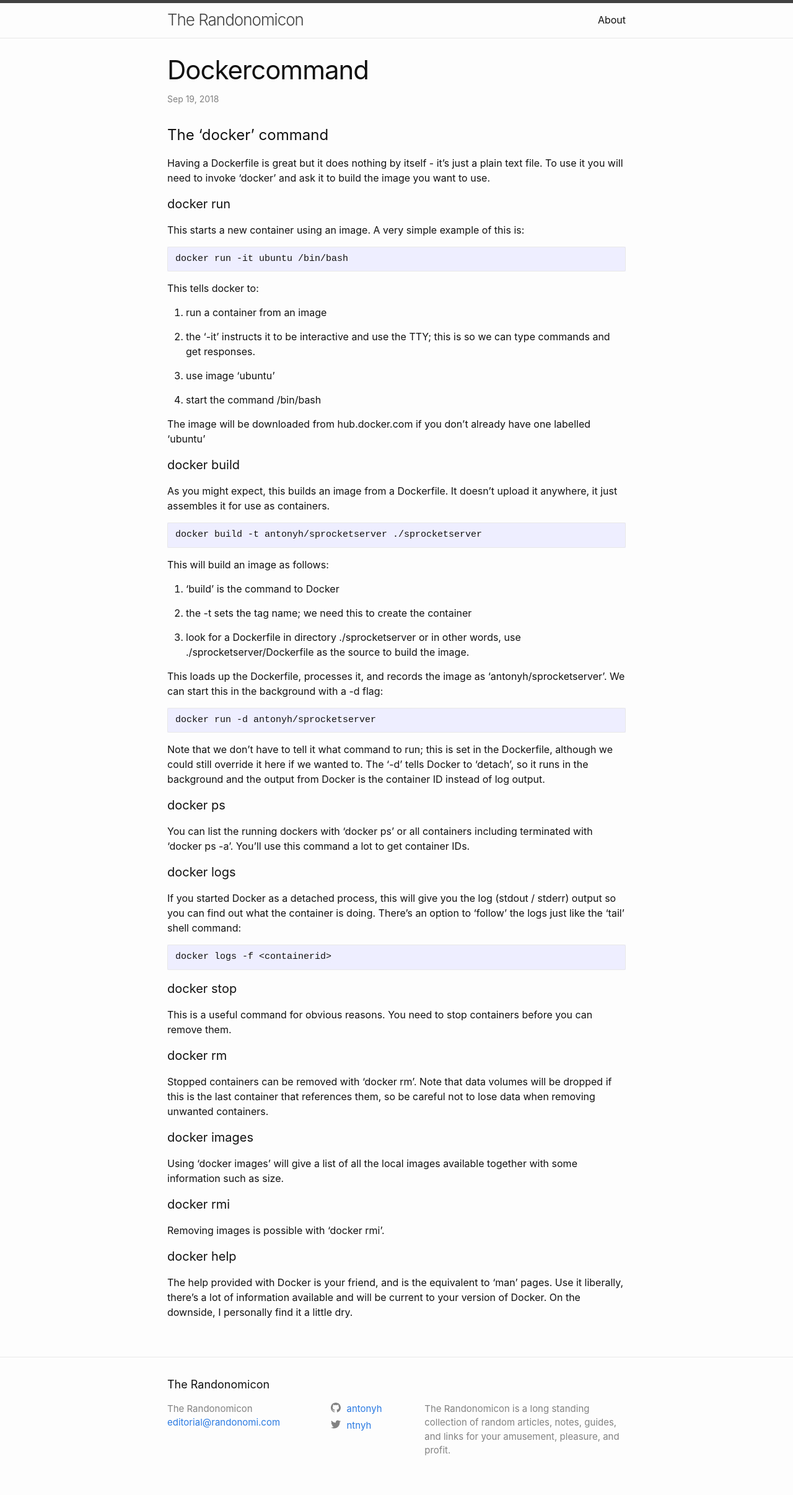
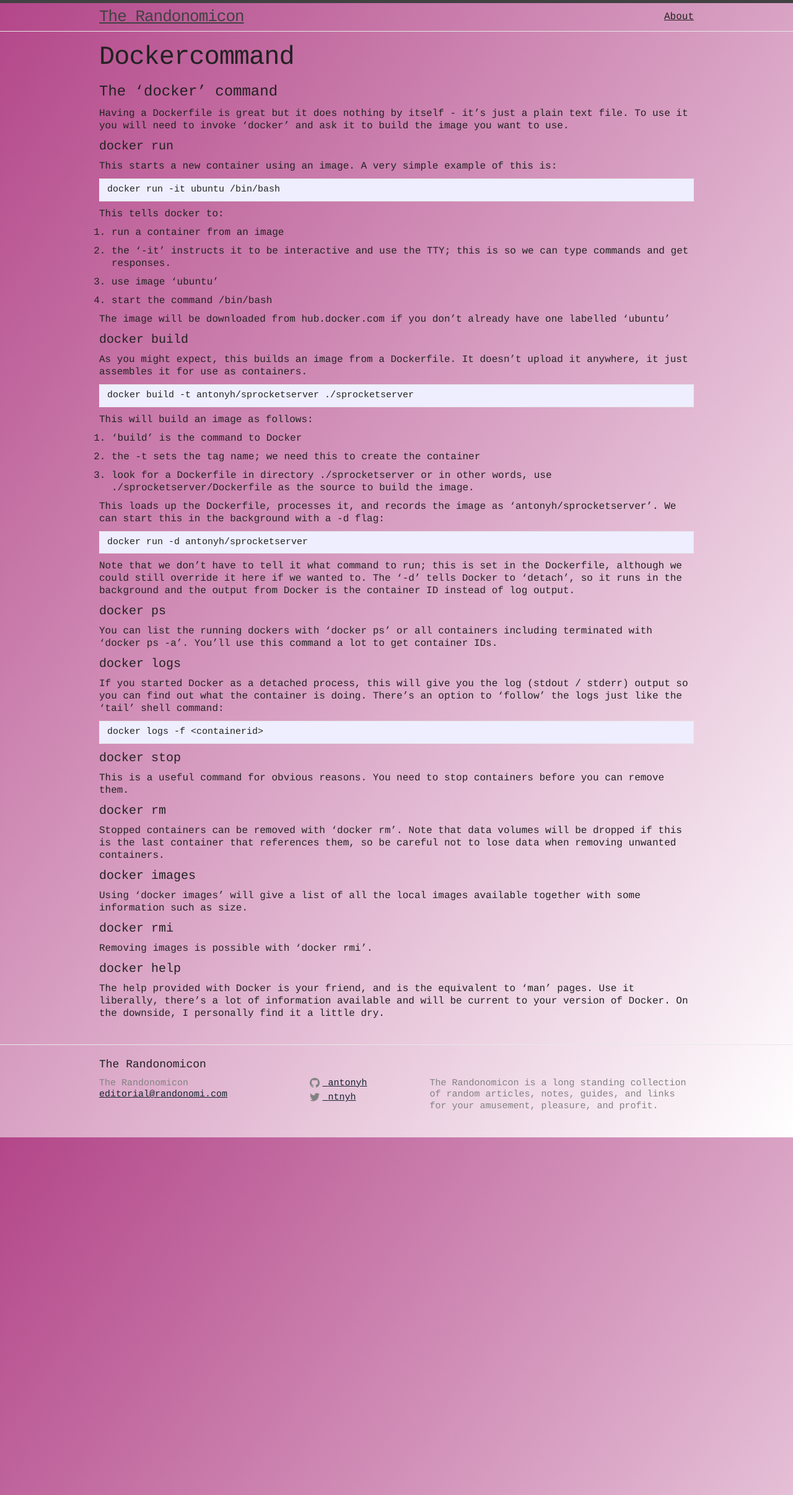
Before and after one commit to antonyh/randonomicon, a Jekyll site: the page built from _posts/2018-09-19-dockercommand.markdown, in a window 1280 px wide. Shown: the whole page at 62% size. Built offline with Jekyll 4.4.1, drawn with Linux system fonts in a browser that asks for light colours.

Commit message:
Random styling

```diff
--- a/_layouts/home.html
+++ b/_layouts/home.html
@@ -10,7 +10,10 @@ layout: default
   {{ content }}
 
   {%- if site.posts.size > 0 -%}
+    {%- if page.list_title -%}
     <h2 class="post-list-heading">{{ page.list_title | default: "Posts" }}</h2>
+    {%- endif -%}
+
     <ul class="post-list">
       {%- for post in site.posts -%}
       <li>
--- a/_sass/minima.scss
+++ b/_sass/minima.scss
@@ -2,17 +2,18 @@
 
 // Define defaults for each variable.
 
-$base-font-family: -apple-system, BlinkMacSystemFont, "Segoe UI", Roboto, Helvetica, Arial, sans-serif, "Apple Color Emoji", "Segoe UI Emoji", "Segoe UI Symbol" !default;
+$base-font-family: "courier", -apple-system, BlinkMacSystemFont, "Segoe UI", Roboto, Helvetica, Arial, sans-serif, "Apple Color Emoji", "Segoe UI Emoji", "Segoe UI Symbol" !default;
 $base-font-size:   16px !default;
 $base-font-weight: 400 !default;
 $small-font-size:  $base-font-size * 0.875 !default;
-$base-line-height: 1.5 !default;
+$base-line-height: 1.25 !default;
 
-$spacing-unit:     30px !default;
+$spacing-unit:     20px !default;
 
-$text-color:       #111 !default;
-$background-color: #fdfdfd !default;
-$brand-color:      #2a7ae2 !default;
+$text-color:       #222222 !default;
+$background-color: #b34689; //#fdfdfd !default;
+$brand-color:      #768582 !default;
+$link-color:       #162532 !default;
 
 $grey-color:       #828282 !default;
 $grey-color-light: lighten($grey-color, 40%) !default;
@@ -21,7 +22,7 @@ $grey-color-dark:  darken($grey-color, 25%) !default;
 $table-text-align: left !default;
 
 // Width of the content area
-$content-width:    800px !default;
+$content-width:    1000px !default;
 
 $on-palm:          600px !default;
 $on-laptop:        800px !default;
--- a/_sass/minima/_base.scss
+++ b/_sass/minima/_base.scss
@@ -16,7 +16,7 @@ dl, dd, ol, ul, figure {
 body {
   font: $base-font-weight #{$base-font-size}/#{$base-line-height} $base-font-family;
   color: $text-color;
-  background-color: $background-color;
+  background-image: linear-gradient(to bottom right,$background-color, white);
   -webkit-text-size-adjust: 100%;
   -webkit-font-feature-settings: "kern" 1;
      -moz-font-feature-settings: "kern" 1;
@@ -103,11 +103,10 @@ h1, h2, h3, h4, h5, h6 {
  * Links
  */
 a {
-  color: $brand-color;
-  text-decoration: none;
+  color: $link-color;
 
   &:visited {
-    color: darken($brand-color, 15%);
+    color: darken($link-color, 15%);
   }
 
   &:hover {
@@ -122,6 +121,18 @@ a {
       text-decoration: underline;
     }
   }
+}
+
+.post-content {
+    a {
+	background-color: white;
+	text-decoration: underline;
+    }
+
+    a:hover {
+	background-color: $brand-color;
+	color: white;
+    }
 }
 
 
--- a/_sass/minima/_layout.scss
+++ b/_sass/minima/_layout.scss
@@ -90,7 +90,7 @@
 
     .page-link {
       display: block;
-      padding: 5px 10px;
+      padding: 5px 2px;
 
       &:not(:last-child) {
         margin-right: 0;
@@ -191,20 +191,26 @@
 .post-list {
   margin-left: 0;
   list-style: none;
+  display: inline-block;
 
   > li {
-    margin-bottom: $spacing-unit;
+      display: inline-block;
+      margin: 1em;
+      padding: 1em;
+      background-color: $brand-color;
   }
 }
 
 .post-meta {
   font-size: $small-font-size;
   color: $grey-color;
+  display: none;
 }
 
 .post-link {
   display: block;
-  @include relative-font-size(1.5);
+  @include relative-font-size(1.3);
+  color: #fff;
 }
 
 
```
